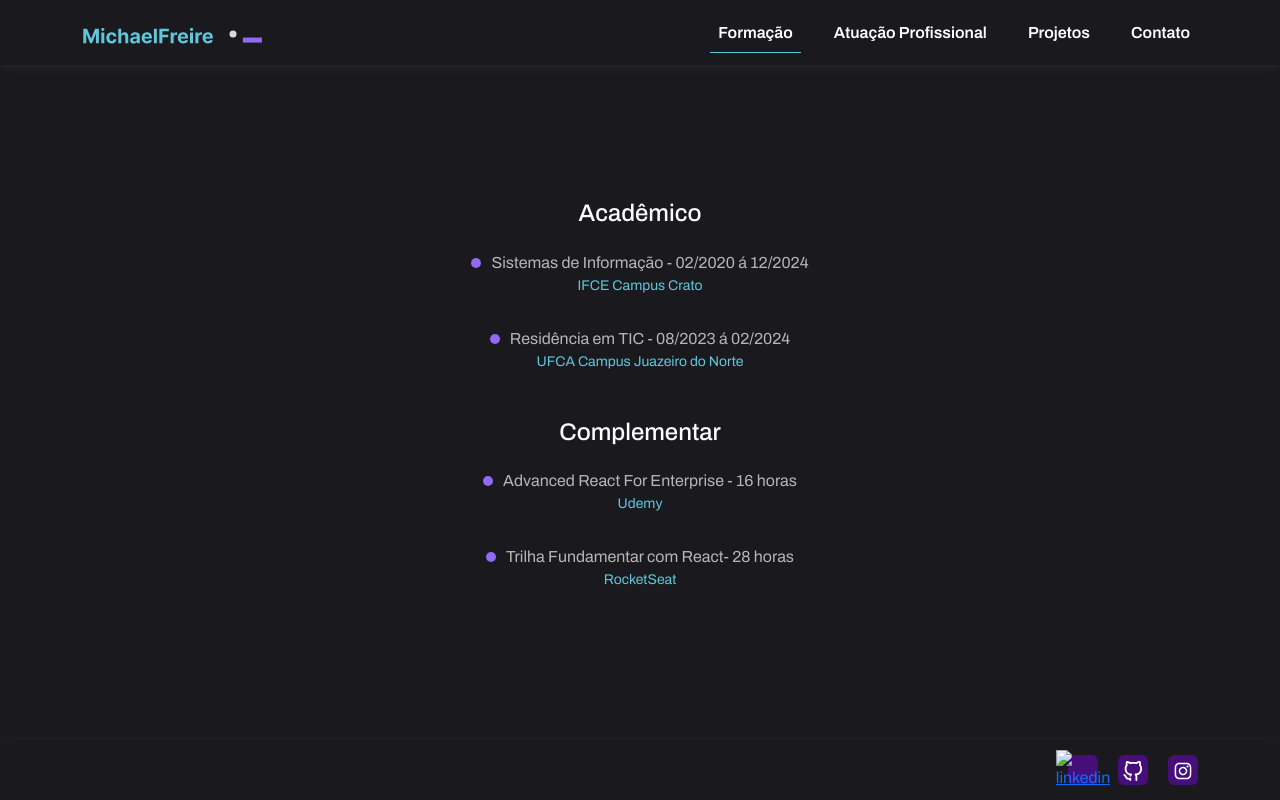
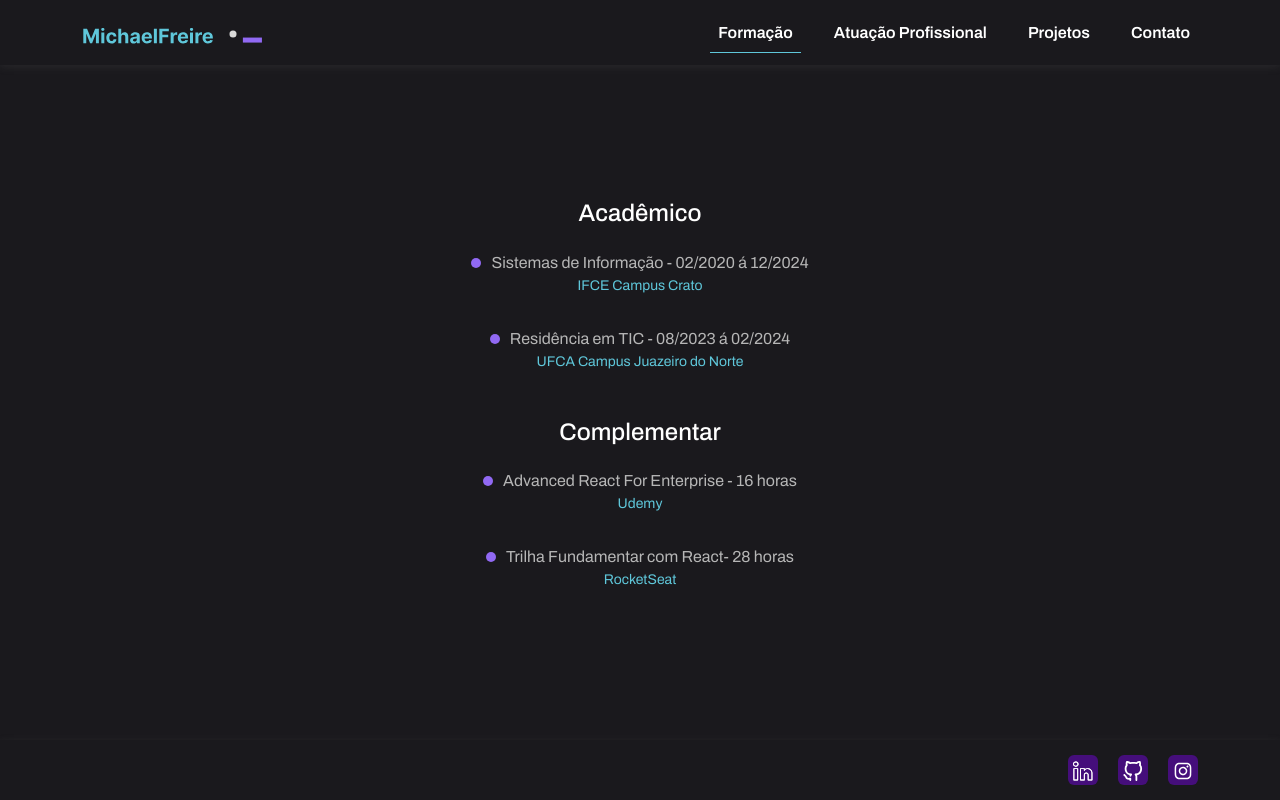
Before and after one commit to michaelalexandrinofreire/portfolio-iUUL, a plain HTML site: page pages/formacao.html in a window 1280 px wide. Drawn offline with nearby package versions, Linux system fonts and the light colour scheme.

Commit message:
fix: corrigindo link para o ícone do linkedin

```diff
--- a/pages/formacao.html
+++ b/pages/formacao.html
@@ -107,7 +107,7 @@
             target="_blank"
           >
             <img
-              src="assets/imgs/icons/linkedin.svg"
+              src="/assets/imgs/icons/linkedin.svg"
               alt="linkedin"
               class="footer-icon"
             />
```
